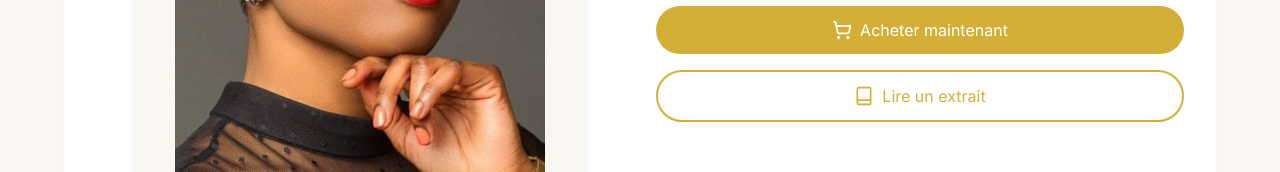
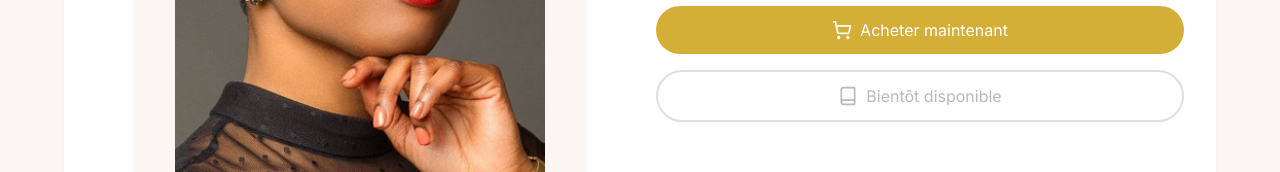
Before and after one commit to Ambrosioc/guerirettemoignerensemble, a Next.js app: page /oeuvres in a window 1280 px wide. Shown: the part 718-890 px from the top of the page. Built offline with nearby package versions, Linux system fonts and the light colour scheme; no server answers; a web font is replaced by a local one.

Commit message:
Update button styles in Works component to reflect availability status. Change button text to "Bientôt disponible" and adjust styling for disabled state.

```diff
--- a/src/app/(main)/oeuvres/page.tsx
+++ b/src/app/(main)/oeuvres/page.tsx
@@ -163,12 +163,12 @@ export default function Works() {
                                                         </motion.button>
 
                                                         <motion.button
-                                                            className="w-full inline-flex items-center justify-center px-6 py-3 border-2 border-[#d4af37] text-[#d4af37] rounded-full hover:bg-[#d4af37] hover:text-white transition-colors"
-                                                            whileHover={{ scale: 1.02 }}
-                                                            whileTap={{ scale: 0.98 }}
+                                                            className="w-full inline-flex items-center justify-center px-6 py-3 border-2 border-gray-300 text-gray-400 rounded-full cursor-not-allowed opacity-75"
+                                                            whileHover={{ scale: 1 }}
+                                                            disabled
                                                         >
                                                             <BookIcon className="w-5 h-5 mr-2" />
-                                                            Lire un extrait
+                                                            Bientôt disponible
                                                         </motion.button>
                                                     </div>
                                                 </div>
```
